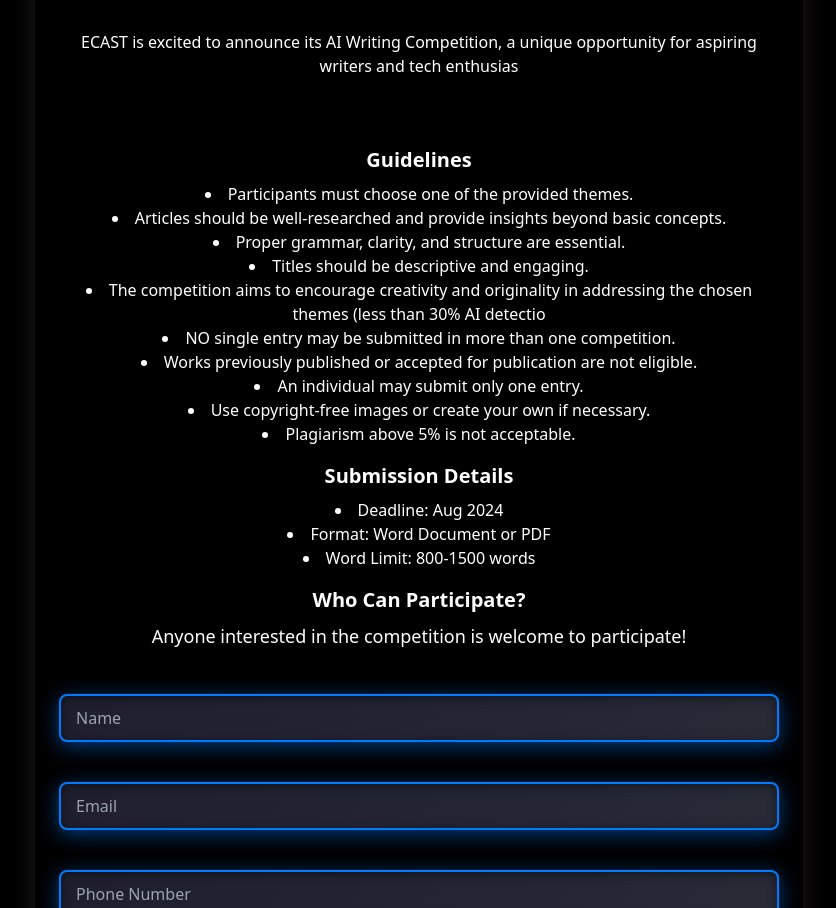
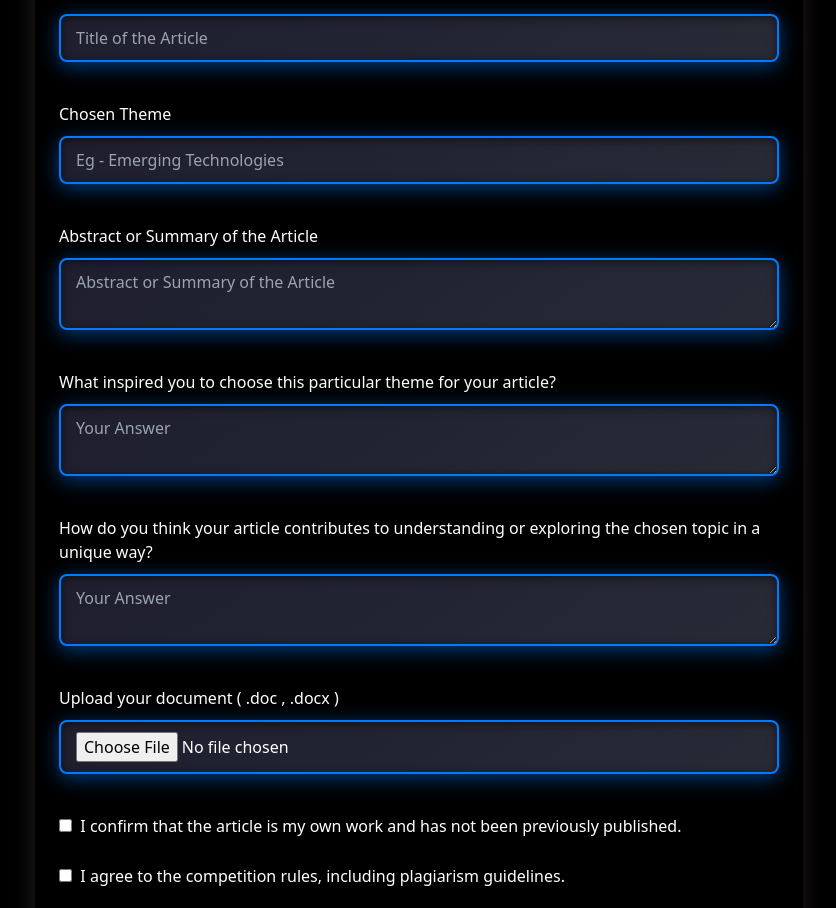
Before and after one commit to ecastthapathali/ecastthapathali.github.io, a React (Vite) app: page /register/ai-writing-competition in a window 1280 px wide. Shown: the part 804-1712 px from the top of the page, without its empty margins (221-1057 px from the left). Built offline with nearby package versions, Linux system fonts and the light colour scheme.

Commit message:
reconfigured :art: event registration form

```diff
--- a/src/components/EventRegistration.css
+++ b/src/components/EventRegistration.css
@@ -28,9 +28,9 @@
 .rsvp-form {
   display: flex;
   flex-direction: column;
-  align-items: center;
+  align-items: flex-start; /* Align items to the start */
   gap: 10px;
-  width: 100%; /* Full width */
+  width: 100%;
 }
 
 .input-field {
@@ -71,10 +71,12 @@
   background-color: #e64a19;
   border-color: #ffe600;
 }
+
 .input-label {
   text-align: left;
+  display: block;
+  width: 100%;
 }
-
 
 .article-themes-container {
   text-align: center;
@@ -88,3 +90,49 @@
 .article-themes-container ul li {
   text-align: center;
 }
+
+.checkbox-label {
+  display: block;
+  margin-bottom: 1rem;
+}
+
+.btn-submit {
+  display: block;
+  width: 100%;
+  padding: 0.75rem;
+  border: none;
+  border-radius: 4px;
+  background-color: #4a90e2;
+  color: #fff;
+  cursor: pointer;
+}
+
+.btn-submit:hover {
+  background-color: #357abf;
+}
+
+.btn-back {
+  display: block;
+  margin-top: 1rem;
+  text-align: center;
+  color: #4a90e2;
+}
+
+.btn-back:hover {
+  color: #357abf;
+}
+
+.success-message {
+  font-size: 1.5rem;
+  color: green;
+}
+.alert {
+  position: absolute;
+  top: 10px;
+  right: 10px;
+  background-color: rgba(255, 0, 0, 0.8);
+  color: white;
+  padding: 10px;
+  border-radius: 5px;
+  z-index: 1000;
+}
--- a/src/components/EventRegistration.tsx
+++ b/src/components/EventRegistration.tsx
@@ -7,53 +7,38 @@
   id: string;
   title: string;
   description: string;
-  image: string;
 }
 
 const EventRegistration: React.FC = () => {
   const { eventId } = useParams<{ eventId: string }>();
   const [event, setEvent] = useState<Event | null>(null);
+  const [formSubmitted, setFormSubmitted] = useState<boolean>(false);
   const [name, setName] = useState<string>("");
+  const [college, setCollege] = useState<string>("");
   const [email, setEmail] = useState<string>("");
   const [phone, setPhone] = useState<string>("");
-  const [college, setCollege] = useState<string>("");
-  const [suggestion, setSuggestion] = useState<string>("");
-  const [documents, setDocuments] = useState<File | null>(null);
-  const [formSubmitted, setFormSubmitted] = useState<boolean>(false);
-  const [link2, setLink2] = useState<string>("");
+  const [articleTitle, setArticleTitle] = useState<string>("");
+  const [chosenTheme, setChosenTheme] = useState<string>("");
+  const [abstract, setAbstract] = useState<string>("");
+  const [confirmation, setConfirmation] = useState<boolean>(false);
+  const [agreement, setAgreement] = useState<boolean>(false);
+  const [document, setDocument] = useState<File | null>(null);
+  const [inspiration, setInspiration] = useState<string>("");
+  const [contribution, setContribution] = useState<string>("");
+  const [alertMessage, setAlertMessage] = useState<string | null>(null);
 
   useEffect(() => {
     const events: Event[] = [
-      { id: 'ai-writing-competition', title: 'AI Writing Competition', description: 'ECAST is excited to announce its AI Writing Competition, a unique opportunity for aspiring writers and tech enthusiasts to explore the intersection of creativity and technology.', image: '/src/components/ourEvents/EventsImages/event1.jpg' },
+      { id: 'ai-writing-competition', title: 'AI Writing Competition', description: 'ECAST is excited to announce its AI Writing Competition, a unique opportunity for aspiring writers and tech enthusiasts to explore the intersection of creativity and technology.' },
       // Add more events as needed
     ];
     const selectedEvent = events.find(e => e.id === eventId);
-    console.log('Selected Event:', selectedEvent);
     setEvent(selectedEvent || null);
   }, [eventId]);
 
   const showAlert = (message: string) => {
-    const bgOverlay = document.createElement("div");
-    bgOverlay.className = "fixed inset-0 bg-black bg-opacity-50 z-50";
-
-    const alertBox = document.createElement("div");
-    alertBox.className = "fixed top-1/2 left-1/2 transform -translate-x-1/2 -translate-y-1/2 bg-white text-black p-6 rounded shadow-lg z-50 max-w-xs w-full text-center";
-
-    const closeButton = document.createElement("button");
-    closeButton.className = "absolute top-0 right-0 mt-2 mr-2 text-black";
-    closeButton.innerHTML = "&times;";
-    closeButton.onclick = () => {
-      document.body.removeChild(alertBox);
-      document.body.removeChild(bgOverlay);
-    };
-
-    alertBox.appendChild(closeButton);
-    const messageParagraph = document.createElement("p");
-    messageParagraph.innerText = message;
-    alertBox.appendChild(messageParagraph);
-
-    document.body.appendChild(bgOverlay);
-    document.body.appendChild(alertBox);
+    setAlertMessage(message);
+    setTimeout(() => setAlertMessage(null), 3000);
   };
 
   const handleSubmit = async (event: FormEvent<HTMLFormElement>) => {
@@ -61,14 +46,19 @@
 
     const formData = new FormData();
     formData.append("name", name);
+    formData.append("college", college);
     formData.append("email", email);
     formData.append("phone", phone);
-    formData.append("college", college);
-    formData.append("suggestions", suggestion);
-    if (documents) {
-      formData.append("documents", documents);
+    formData.append("articleTitle", articleTitle);
+    formData.append("chosenTheme", chosenTheme);
+    formData.append("abstract", abstract);
+    formData.append("confirmation", confirmation ? "true" : "false");
+    formData.append("agreement", agreement ? "true" : "false");
+    formData.append("inspiration", inspiration);
+    formData.append("contribution", contribution);
+    if (document) {
+      formData.append("document", document);
     }
-    formData.append("facebook_link", link2);
 
     try {
       const response = await fetch("https://ecast.pythonanywhere.com/api/event/form/", {
@@ -78,13 +68,10 @@
 
       if (response.status !== 201) {
         const responseData = await response.json();
-        console.log("Error response:", responseData);
         showAlert(responseData.error || "Failed to submit form. Please try again.");
         return;
       }
 
-      const responseData = await response.json();
-      console.log("Success:", responseData);
       showAlert("Form submitted successfully!");
       setFormSubmitted(true);
     } catch (error) {
@@ -94,12 +81,15 @@
 
   const handleFileChange = (e: ChangeEvent<HTMLInputElement>) => {
     if (e.target.files && e.target.files[0]) {
-      setDocuments(e.target.files[0]);
+      setDocument(e.target.files[0]);
     }
   };
 
   return (
     <div className="flex flex-col items-center justify-center bg-black text-white pt-5 pb-5">
+      {alertMessage && (
+        <div className="alert">{alertMessage}</div>
+      )}
       <div className="card text-white bg-black mr-8 ml-8 mt-10 pt-4 p-6 relative flex items-center justify-center overflow-hidden sm:w-full md:w-96 lg:w-[80%] xl:w-[60%] shadow-outline-red rounded-2xl shadow-custom">
         <div className="content flex flex-col items-center gap-5 w-full text-center">
           {formSubmitted ? (
@@ -114,11 +104,6 @@
           ) : event ? (
             <>
               <h2 className="event-title text-2xl font-bold">{event.title}</h2>
-              <img
-                src={event.image}
-                alt={event.title}
-                className="event-image"
-              />
               <TypeAnimation
                 sequence={[event.description, 1000]}
                 speed={50}
@@ -127,141 +112,121 @@
                 repeat={1}
                 cursor={false}
               />
-              <div className="article-themes-container bg-black text-white p-6 rounded-lg shadow-lg mt-6">
-                <TypeAnimation
-                  sequence={['Guidelines', 1000]}
-                  speed={50}
-                  wrapper="h3"
-                  className="text-xl font-semibold mb-2"
-                  repeat={1}
-                  cursor={false}
-                />
-                <ul className="list-disc pl-5 mb-4 text-center">
-                  {[
-                    'Participants must choose one of the provided themes.',
-                    'Articles should be well-researched and provide insights beyond basic concepts.',
-                    'Proper grammar, clarity, and structure are essential.',
-                    'Titles should be descriptive and engaging.',
-                    'The competition aims to encourage creativity and originality in addressing the chosen themes (less than 30% AI detection is acceptable).',
-                    'NO single entry may be submitted in more than one competition.',
-                    'Works previously published or accepted for publication are not eligible.',
-                    'An individual may submit only one entry.',
-                    'Use copyright-free images or create your own if necessary.',
-                    'Plagiarism above 5% is not acceptable.',
-                  ].map((item, index) => (
-                    <li key={index}>
-                      <TypeAnimation
-                        sequence={[item, 1000]}
-                        speed={50}
-                        wrapper="span"
-                        cursor={false}
-                      />
-                    </li>
-                  ))}
-                </ul>
-
-                <TypeAnimation
-                  sequence={['Submission Details', 1000]}
-                  speed={50}
-                  wrapper="h3"
-                  className="text-xl font-semibold mb-2"
-                  repeat={1}
-                  cursor={false}
-                />
-                <ul className="list-disc pl-5 mb-4 text-center">
-                  {[
-                    'Deadline: Aug 2024',
-                    'Format: Word Document or PDF',
-                    'Word Limit: 800-1500 words',
-                  ].map((item, index) => (
-                    <li key={index}>
-                      <TypeAnimation
-                        sequence={[item, 1000]}
-                        speed={50}
-                        wrapper="span"
-                        cursor={false}
-                      />
-                    </li>
-                  ))}
-                </ul>
-
-                <TypeAnimation
-                  sequence={['Who Can Participate?', 1000]}
-                  speed={50}
-                  wrapper="h3"
-                  className="text-xl font-semibold mb-2"
-                  repeat={1}
-                  cursor={false}
-                />
-                <p className="text-lg text-center">
-                  <TypeAnimation
-                    sequence={['Anyone interested in the competition is welcome to participate!', 1000]}
-                    speed={50}
-                    wrapper="span"
-                    cursor={false}
-                  />
-                </p>
-              </div>
-
               <form onSubmit={handleSubmit} className="rsvp-form w-full">
+                <label className="input-label">Full Name</label>
                 <input
                   type="text"
-                  placeholder="Name"
+                  placeholder="Eg- Abhishek Panthee"
                   value={name}
                   onChange={(e) => setName(e.target.value)}
                   required
                   className="input-field"
                 />
                 <div className="form-gap" />
+                <label className="input-label">College/University</label>
+                <input
+                  type="text"
+                  placeholder="Eg- Thapathali Campus"
+                  value={college}
+                  onChange={(e) => setCollege(e.target.value)}
+                  required
+                  className="input-field"
+                />
+                <div className="form-gap" />
+                <label className="input-label">Email</label>
                 <input
                   type="email"
-                  placeholder="Email"
+                  placeholder="Eg- ramshyam@gmail.com"
                   value={email}
                   onChange={(e) => setEmail(e.target.value)}
                   required
                   className="input-field"
                 />
                 <div className="form-gap" />
+                <label className="input-label">Contact</label>
                 <input
                   type="tel"
-                  placeholder="Phone Number"
+                  placeholder="+977 9824499081"
                   value={phone}
                   onChange={(e) => setPhone(e.target.value)}
                   required
                   className="input-field"
                 />
                 <div className="form-gap" />
+                <label className="input-label">Title of the Article</label>
                 <input
                   type="text"
-                  placeholder="College Name"
-                  value={college}
-                  onChange={(e) => setCollege(e.target.value)}
+                  placeholder="Title of the Article"
+                  value={articleTitle}
+                  onChange={(e) => setArticleTitle(e.target.value)}
                   required
                   className="input-field"
                 />
                 <div className="form-gap" />
+                <label className="input-label">Chosen Theme</label>
                 <input
                   type="text"
-                  placeholder="Facebook Link"
-                  value={link2}
-                  onChange={(e) => setLink2(e.target.value)}
+                  placeholder="Eg - Emerging Technologies"
+                  value={chosenTheme}
+                  onChange={(e) => setChosenTheme(e.target.value)}
+                  required
                   className="input-field"
                 />
                 <div className="form-gap" />
+                <label className="input-label">Abstract or Summary of the Article</label>
+                <textarea
+                  placeholder="Abstract or Summary of the Article"
+                  value={abstract}
+                  onChange={(e) => setAbstract(e.target.value)}
+                  required
+                  className="input-field"
+                />
+                <div className="form-gap" />
+                <label className="input-label">What inspired you to choose this particular theme for your article?</label>
+                <textarea
+                  placeholder="Your Answer"
+                  value={inspiration}
+                  onChange={(e) => setInspiration(e.target.value)}
+                  required
+                  className="input-field"
+                />
+                <div className="form-gap" />
+                <label className="input-label">How do you think your article contributes to understanding or exploring the chosen topic in a unique way?</label>
+                <textarea
+                  placeholder="Your Answer"
+                  value={contribution}
+                  onChange={(e) => setContribution(e.target.value)}
+                  required
+                  className="input-field"
+                />
+                <div className="form-gap" />
+                <label className="input-label">Upload your document ( .doc , .docx )</label>
                 <input
                   type="file"
                   onChange={handleFileChange}
                   required
                   className="input-field"
+                  accept=".doc,.docx"
                 />
                 <div className="form-gap" />
-                <textarea
-                  placeholder="Suggestions"
-                  value={suggestion}
-                  onChange={(e) => setSuggestion(e.target.value)}
-                  className="input-field"
-                />
-                <div className="form-gap" />
+                <label className="checkbox-label">
+                  <input
+                    type="checkbox"
+                    checked={confirmation}
+                    onChange={(e) => setConfirmation(e.target.checked)}
+                    required
+                  />
+                  &nbsp; I confirm that the article is my own work and has not been previously published.
+                </label>
+                <label className="checkbox-label">
+                  <input
+                    type="checkbox"
+                    checked={agreement}
+                    onChange={(e) => setAgreement(e.target.checked)}
+                    required
+                  />
+                  &nbsp; I agree to the competition rules, including plagiarism guidelines.
+                </label>
                 <button type="submit" className="submit-button">Submit</button>
               </form>
             </>
--- a/src/components/ourEvents/UpcomingEvents.tsx
+++ b/src/components/ourEvents/UpcomingEvents.tsx
@@ -1,3 +1,4 @@
+
 import "./css/UpcomingEvents.css";
 import Events from "./Events";
 import comingsoon from "./EventsImages/comingsoon.png";
@@ -9,19 +10,16 @@
       id: "ai-writing-competition",
       topic: "AI Writing Competition",
       image: event1,
-      loadLink: `/register/ai-writing-competition`,
     },
     {
       id: "coming-soon",
       topic: "Coming Soon",
       image: comingsoon,
-      loadLink: `/register/coming-soon`,
     },
     {
       id: "coming-soon-2",
       topic: "Coming Soon",
       image: comingsoon,
-      loadLink: `/register/coming-soon-2`,
     },
   ];
 
@@ -40,7 +38,6 @@
                 image={event.image}
                 topic={event.topic}
                 eventId={event.id}
-                loadLink={event.loadLink}
               />
             </div>
           ))}
```
Also changed, not shown: src/components/ourEvents/Events.tsx (+11 -3 lines).
